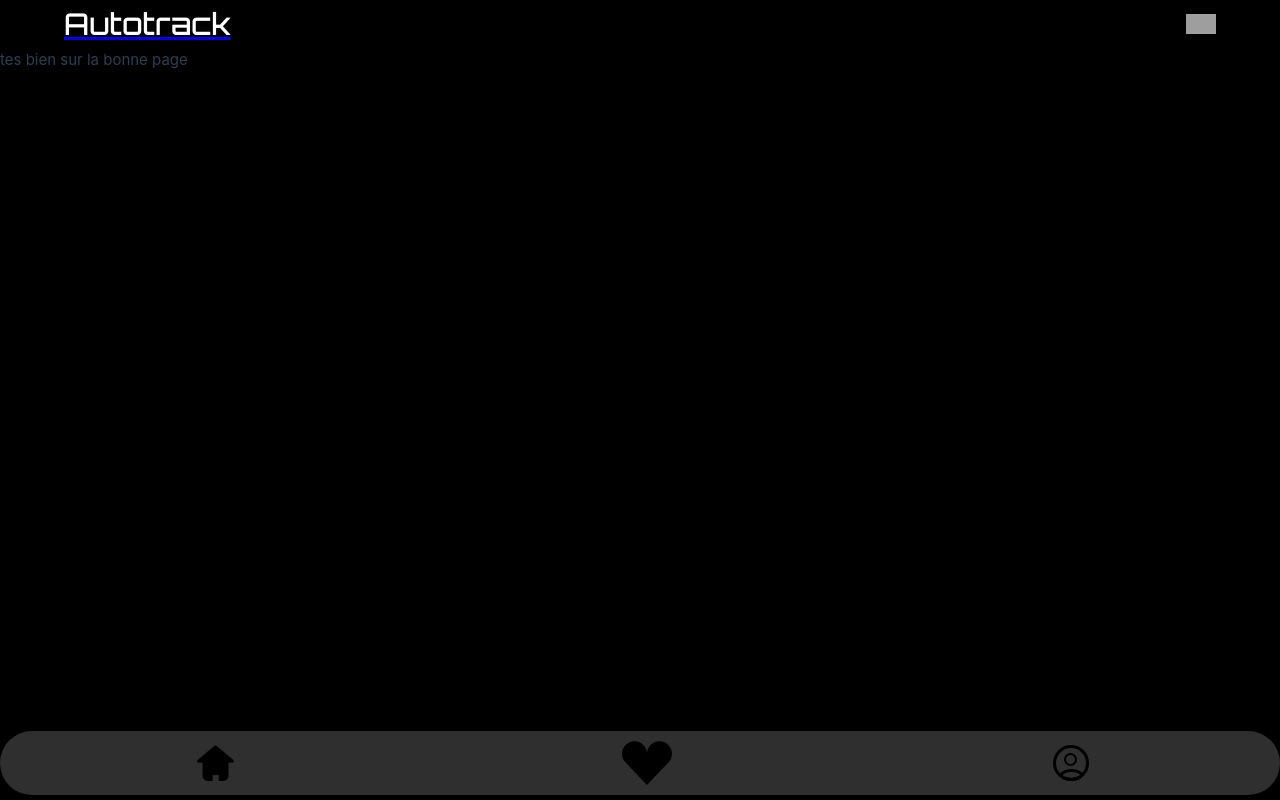
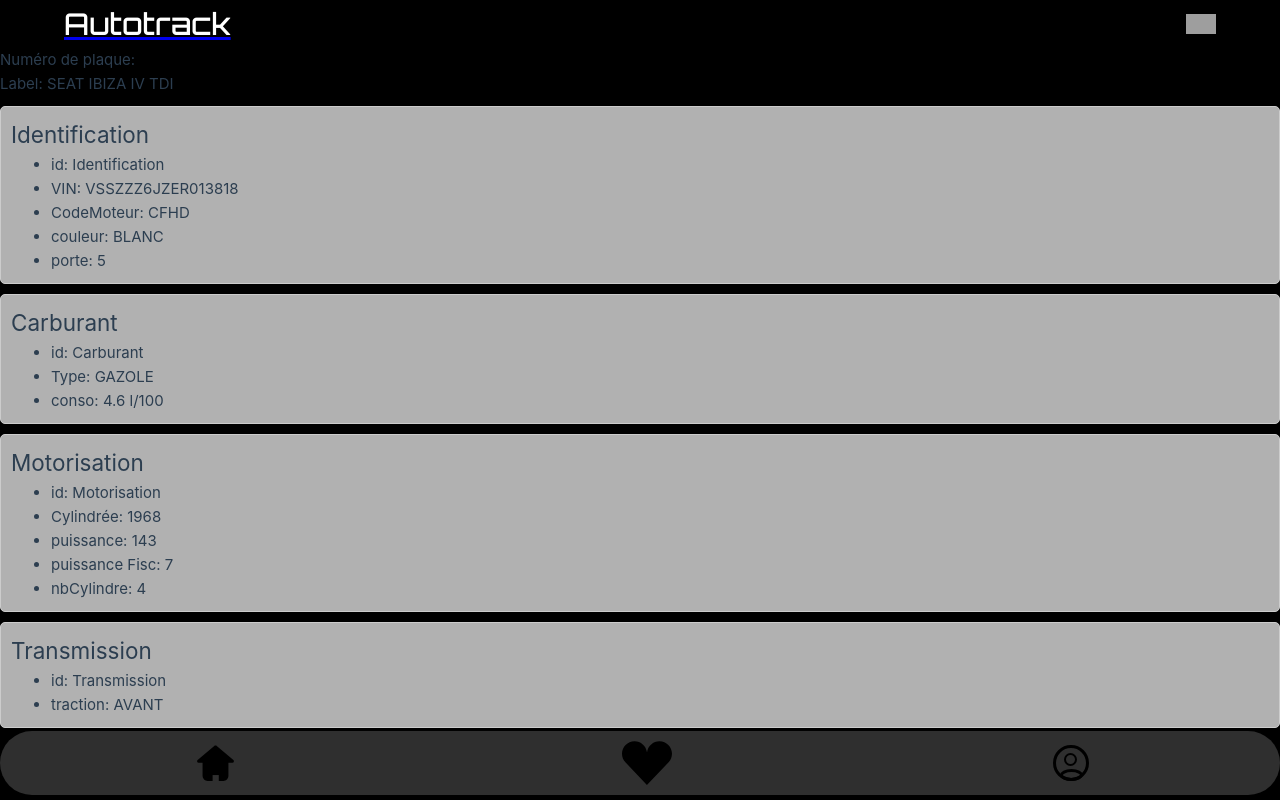
Before and after one commit to nathan74490/autoTrack, a Vue app: page /infoRecherche in a window 1280 px wide. Built offline with nearby package versions, Linux system fonts and the light colour scheme; grey boxes are pictures that could not be loaded.

Commit message:
sa marche enfin a peut pres

```diff
--- a/src/Store.js
+++ b/src/Store.js
@@ -1,4 +1,3 @@
-// src/store.js
 import { reactive } from 'vue'
 
 export const store = reactive({
@@ -8,4 +7,17 @@
     store.plateNumber = value
     localStorage.setItem('plateNumber', value) // Sauvegarde la plaque
   },
+
+  // Charger les données depuis un fichier JSON
+  async loadJSONData() {
+    try {
+      const response = await fetch('/seat.json') // Assurez-vous que data.json est dans public/
+      if (!response.ok) throw new Error('Erreur lors du chargement du fichier JSON')
+
+      const data = await response.json()
+      Object.assign(store, data) // Fusionne les données avec le store
+    } catch (error) {
+      console.error('Erreur de chargement JSON:', error)
+    }
+  }
 })
--- a/src/router/index.js
+++ b/src/router/index.js
@@ -35,9 +35,9 @@
       component: () => import('@/views/BtnLike.vue'),
     },
     {
-      path: '/BtnProfil',
-      name: 'BtnProfil',
-      component: () => import('@/views/BtnProfil.vue'),
+      path: '/ValueResearch',
+      name: 'ValueResearch',
+      component: () => import('@/views/ValueResearch.vue'),
     },
   ],
 })
--- a/src/views/BtnProfil.vue
+++ /dev/null
@@ -1,3 +0,0 @@
-<template></template>
-<script></script>
-<style></style>
--- a/src/views/LicensePlateAndSearch.vue
+++ b/src/views/LicensePlateAndSearch.vue
@@ -40,6 +40,7 @@
   display: flex;
   flex-direction: column;
   justify-content: center;
+  align-items: center;
   gap: 5vh;
 }
 </style>
--- a/src/views/PadgeHome.vue
+++ b/src/views/PadgeHome.vue
@@ -25,6 +25,7 @@
   display: flex;
   flex-direction: column;
   justify-content: center;
+  align-items: center;
 }
 #greenBackground {
   position: absolute;
--- a/src/views/ResearchInfo.vue
+++ b/src/views/ResearchInfo.vue
@@ -1,3 +1,12 @@
-<template>tes bien sur la bonne page</template>
-<script></script>
+<script setup>
+import { store } from '@/store'
+import ValueResearch from '@/views/ValueResearch.vue'
+
+</script>
+
+<template>
+    <ValueResearch />
+</template>
+
+
 <style></style>
--- /dev/null
+++ b/src/views/ValueResearch.vue
@@ -0,0 +1,44 @@
+<template>
+    <div>
+      <p>Numéro de plaque: {{ store.plateNumber }}</p>
+      <p>Label: {{ store.AWN_label }}</p>
+
+      <!-- Génération dynamique des sections -->
+      <div v-for="(item, index) in infoCar" :key="index" class="info-section">
+        <h2>{{ item.id }}</h2>
+        <ul>
+          <li v-for="(value, key) in item" :key="key" v-if="key !== 'id'">
+            <strong>{{ key }}:</strong> {{ value }}
+          </li>
+        </ul>
+      </div>
+    </div>
+  </template>
+
+  <script setup>
+  import { computed, onMounted } from 'vue'
+  import { store } from '@/store'
+
+  onMounted(() => {
+    store.loadJSONData() // Charge les données JSON depuis le store
+  })
+
+  // Générer dynamiquement infoCar avec computed pour la réactivité
+  const infoCar = computed(() => [
+    { id: 'Identification', VIN: store.AWN_VIN, CodeMoteur: store.AWN_code_moteur, couleur: store.AWN_couleur, porte: store.AWN_nbr_de_places },
+    { id: 'Carburant', Type: store.AWN_energie, conso: `${store.AWN_consommation_mixte} l/100` },
+    { id: 'Motorisation', Cylindrée: store.AWN_nbr_cylindre_energie, puissance: store.AWN_puissance_chevaux, "puissance Fisc": store.AWN_puissance_fiscale, nbCylindre: store.AWN_nbr_cylindres },
+    { id: 'Transmission', traction: store.AWN_propulsion }
+  ])
+  </script>
+
+  <style>
+  /* Un peu de style pour organiser les sections */
+  .info-section {
+    border: 1px solid #ccc;
+    padding: 10px;
+    margin: 10px 0;
+    border-radius: 5px;
+    background-color: #B1B1B1;
+  }
+  </style>
```
Also changed, not shown: public/seat.json (renamed from src/views/seat.json).
